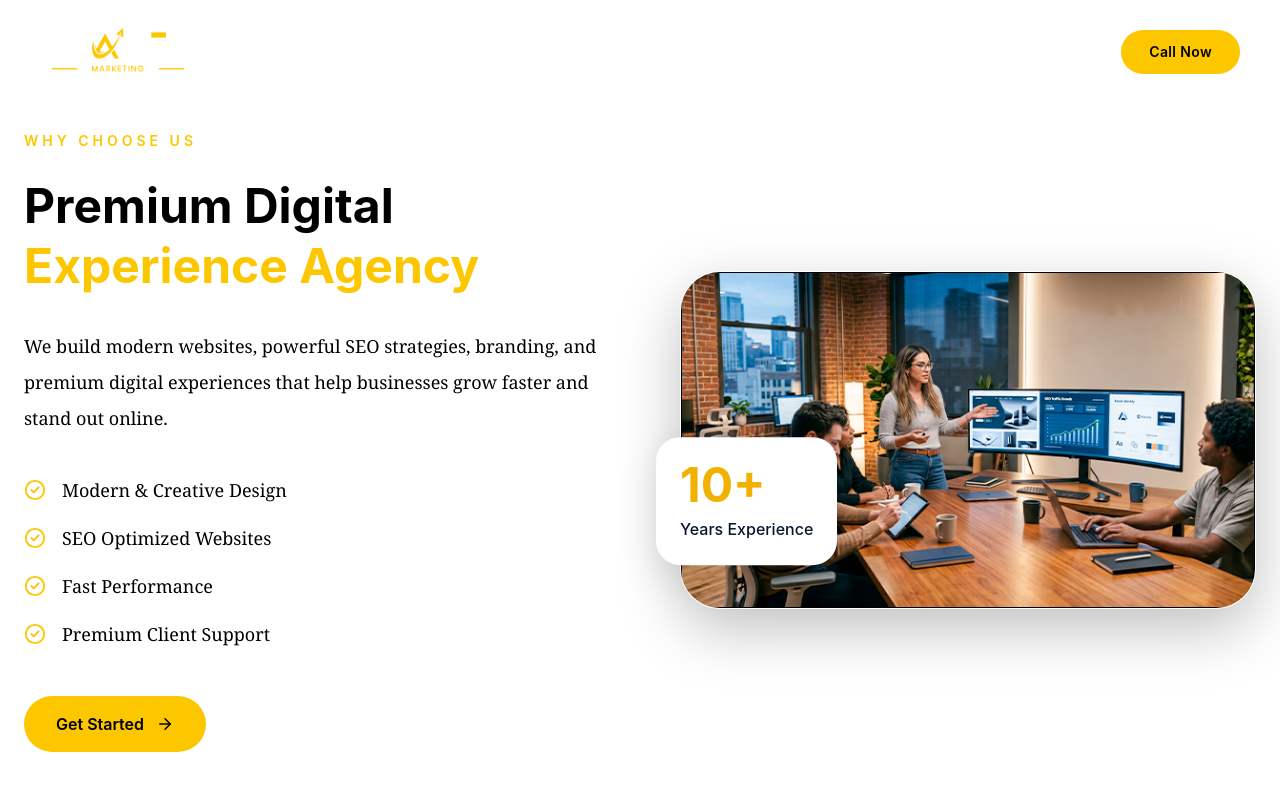
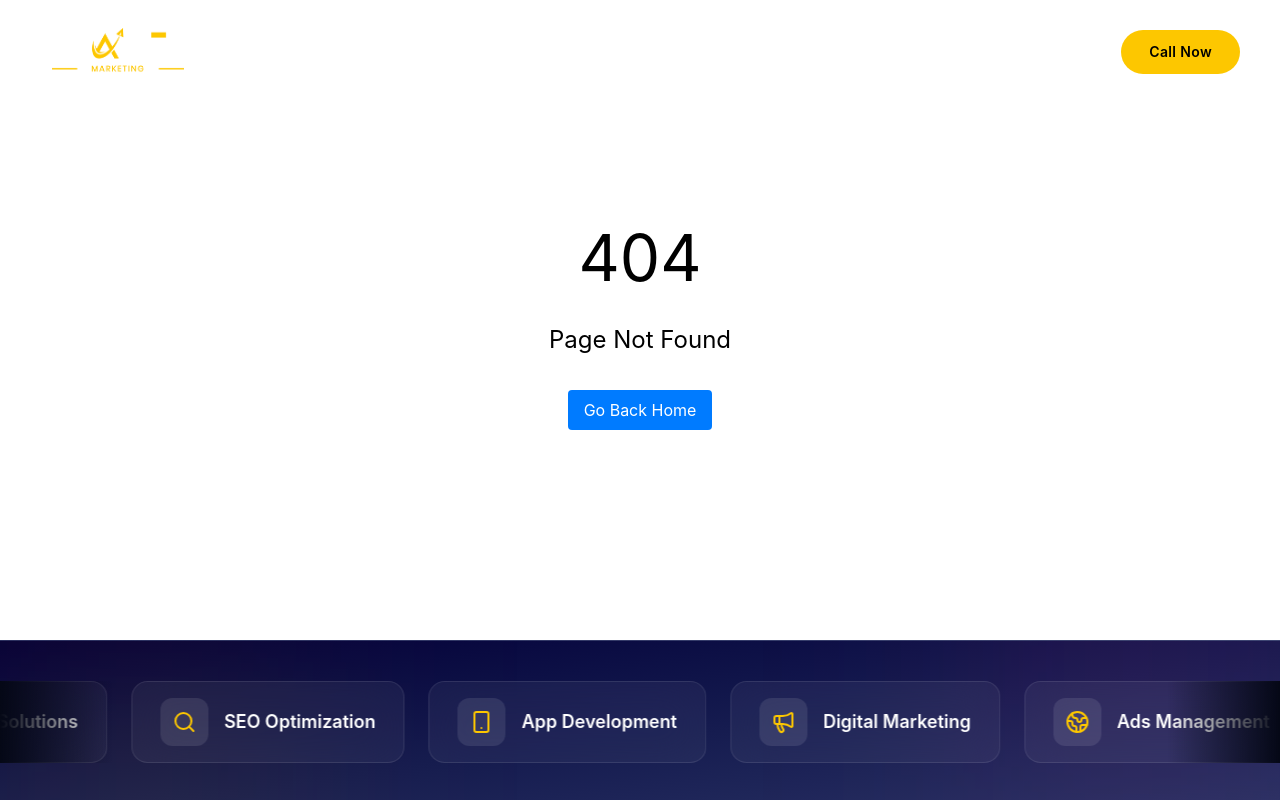
Before and after one commit to risezonic567/travelmarketing, a React (Vite) app: page /why-choose-us in a window 1280 px wide. Shown: the top 800 px of the page. Built offline with nearby package versions, Linux system fonts and the light colour scheme.

Commit message:
added page

```diff
--- a/src/App.jsx
+++ b/src/App.jsx
@@ -13,6 +13,7 @@ import ServiceDetails from './components/services/webdevelopmentDetails'
 import MarketingDetails from './components/services/marketingservices'
 import AdsDetails from './components/services/ads'
 import SeoDetails from './components/services/seo'
+import NotFound from './components/404NotFound'
 
 
 
@@ -27,15 +28,18 @@ export default function App() {
         <Route path='/' element={<HomePage />} />
         <Route path='/about-us' element={<AboutPage />} />
         <Route path='/contact-us' element={<ContactusPage />} />
-        <Route path='/why-choose-us' element={<WhyChooseUsPage />} />
+        {/* <Route path='/why-choose-us' element={<WhyChooseUsPage />} /> */}
 
         <Route path='/blog' element={<BlogList />} />
         <Route path='/blog/:slug' element={<BlogDetails />} />
+
 
         <Route path='/development-services/:slug' element={<ServiceDetails  />} />
         <Route path='/marketing-services/:slug' element={<MarketingDetails />} />
         <Route path='/ads-services/:slug' element={<AdsDetails />} />
         <Route path='/seo-services/:slug' element={<SeoDetails />} />
+
+        <Route path="/*" element={<NotFound />} />
       </Routes>
       <Footer />
     </BrowserRouter>
--- /dev/null
+++ b/src/components/404NotFound.jsx
@@ -0,0 +1,12 @@
+import React from 'react'
+
+export default function NotFound() {
+  return (
+    <div style={{ display: 'flex', flexDirection: 'column', alignItems: 'center', justifyContent: 'center', height: '80vh' }}>
+        <h1 style={{ fontSize: '4rem', marginBottom: '1rem' }}>404</h1>
+        <p style={{ fontSize: '1.5rem', marginBottom: '2rem' }}>Page Not Found</p>
+        <a href="/" style={{ padding: '0.5rem 1rem', backgroundColor: '#007bff', color: '#fff', textDecoration: 'none', borderRadius: '4px' }}>Go Back Home</a>
+
+    </div>
+  )
+}
--- a/src/components/Sections/AboutSection.jsx
+++ b/src/components/Sections/AboutSection.jsx
@@ -152,7 +152,7 @@ export default function AboutSection() {
             >
               <img
                 src="/images/Home About Intro w-550px h-500px.jpg.jpeg"
-                alt=""
+                alt="Home About Intro w-550px h-500px"
                 className="w-full h-full object-cover"
               />
             </div>
@@ -162,7 +162,7 @@ export default function AboutSection() {
             >
               <img
                 src="/images/Home About Intro w-370px h-300px.jpg.jpeg"
-                alt=""
+                alt="Home About Intro w-370px h-300px"
                 className="w-full h-full object-cover"
               />
             </div>
--- a/src/components/Sections/OurExpertSection.jsx
+++ b/src/components/Sections/OurExpertSection.jsx
@@ -57,7 +57,8 @@ const expertise = [
     title: "App Development",
     desc: "High-performance mobile and web applications tailored for your business needs.",
     icon: Smartphone,
-    path:"/development-services/android-app-development"
+    path:"/development-services/android-app-development",
+
   },
 ];
 
--- a/src/components/Sections/WhychooseusSection.jsx
+++ b/src/components/Sections/WhychooseusSection.jsx
@@ -149,7 +149,7 @@ export default function WhyChooseUsPage() {
 
                 <img
                   src="/images/Why Choose Us w-600px h-350px.jpg.jpeg"
-                  alt=""
+                  alt="Why Choose Us"
                   className="w-full  h-full border object-cover"
                 />
 
--- a/src/pages/AboutPage.jsx
+++ b/src/pages/AboutPage.jsx
@@ -13,7 +13,7 @@ export default function AboutPage() {
 
         <img
           src="/images/TravelAboutusBanner.jpg.jpeg"
-          alt=""
+          alt="TravelAboutusBanner"
           className="absolute top-0 left-0 w-full h-full object-cover"
         />
 
@@ -140,7 +140,7 @@ export default function AboutPage() {
 
                 <img
                   src="/images/About Page intro w-600px h-500px.jpg.jpeg"
-                  alt=""
+                  alt="About Page Intro"
                   className="w-full h-full object-cover"
                 />
 
--- a/src/pages/HomePage.jsx
+++ b/src/pages/HomePage.jsx
@@ -21,7 +21,7 @@ export default function HomePage() {
 
         <img
           src="/images/Travel Home PAGE Banneer.jpg.jpeg"
-          alt=""
+          alt="Travel Home PAGE Banneer"
           className="absolute top-0 left-0 w-full h-full object-cover"
         />
 
```
Also changed, not shown: src/components/Navbar.jsx (+0 -35 lines).
